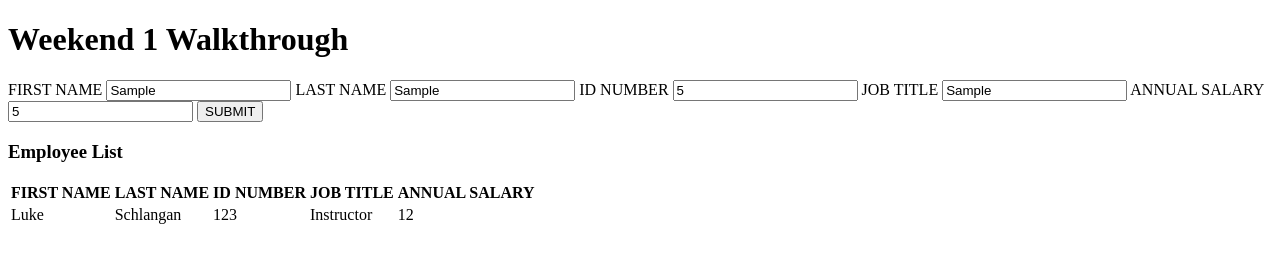
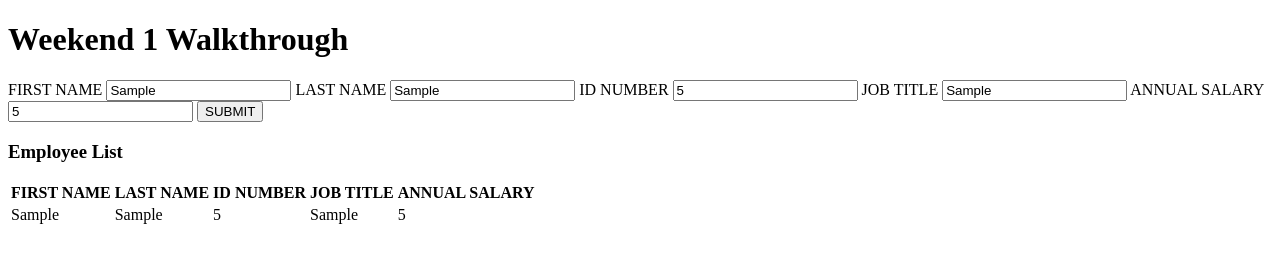
Before and after one commit to cjaro/weekend-one-walkthrough, a plain HTML site: page index.html in a window 1280 px wide. Both pictures are taken after typing "Sample", "Sample", "5", "Sample", "5" into the empty fields and a click on the button "SUBMIT". Drawn offline with Linux system fonts and the light colour scheme.

Commit message:
Adding new employee finctionality

```diff
--- a/client.js
+++ b/client.js
@@ -0,0 +1,21 @@
+$(document).ready(function(){ //waits for DOM  (HTML & CSS) to completely load
+  $('#submitNewEmployee').on('click', function(){   // event listener on submitNewEmployee button
+    // declaring variables and retrieving values from input boxes
+    var firstName = $('#firstName').val();
+    var lastName = $('#lastName').val();
+    var idNumber = $('#idNumber').val();
+    var jobTitle = $('#jobTitle').val();
+    var annualSalary = $('#annualSalary').val();
+
+    // adds new employee row to DOM
+    $('#employeeTableBody').append(
+      '<tr>' +
+        '<td>' + firstName + '</td>' +
+        '<td>' + lastName + '</td>' +
+        '<td>' + idNumber + '</td>' +
+        '<td>' + jobTitle + '</td>' +
+        '<td>' + annualSalary + '</td>' +
+      '</tr>'
+    );
+  });
+});
--- a/index.html
+++ b/index.html
@@ -1,25 +1,25 @@
 <!DOCTYPE html>
 <html>
 <head>
-  <meta charset="utf-8">
+  <meta charset='utf-8'>
   <title>Weekend 1 Walkthrough</title>
-  <script src="vendor/jquery.js" charset="utf-8"></script>
-  <script src="client.js" charset="utf-8"></script>
+  <script src='vendor/jquery.js' charset='utf-8'></script>
+  <script src='client.js' charset='utf-8'></script>
 </head>
 <body>
   <h1>Weekend 1 Walkthrough</h1>
   <!-- New employee form -->
-  <label for="firstName">FIRST NAME</label>
-  <input type="text" name="firstName" placeholder="enter first name" id="firstName">
-  <label for="lastName">LAST NAME</label>
-  <input type="text" name="lastName" placeholder="enter last name" id="lastName">
-  <label for="idNumber">ID NUMBER</label>
-  <input type="number" name="idNumber" placeholder="enter ID number" id="idNumber">
-  <label for="jobTitle">JOB TITLE</label>
-  <input type="text" name="jobTitle" placeholder="enter job title" id="jobTitle">
-  <label for="annualSalary">ANNUAL SALARY</label>
-  <input type="number" name="annualSalary" placeholder="enter annual salary" id="annualSalary">
-  <button type ="button" id="submitNewEmployee">SUBMIT</button>
+  <label for='firstName'>FIRST NAME</label>
+  <input type='text' name='firstName' placeholder='enter first name' id='firstName'>
+  <label for='lastName'>LAST NAME</label>
+  <input type='text' name='lastName' placeholder='enter last name' id='lastName'>
+  <label for='idNumber'>ID NUMBER</label>
+  <input type='number' name='idNumber' placeholder='enter ID number' id='idNumber'>
+  <label for='jobTitle'>JOB TITLE</label>
+  <input type='text' name='jobTitle' placeholder='enter job title' id='jobTitle'>
+  <label for='annualSalary'>ANNUAL SALARY</label>
+  <input type='number' name='annualSalary' placeholder='enter annual salary' id='annualSalary'>
+  <button type ='button' id='submitNewEmployee'>SUBMIT</button>
   <!-- table of employees -->
   <h3>Employee List</h3>
   <table>
@@ -31,12 +31,7 @@
         <th>JOB TITLE</th>
         <th>ANNUAL SALARY</th>
       </tr>
-      <tbody>
-        <td>Luke</td>
-        <td>Schlangan</td>
-        <td>123</td>
-        <td>Instructor</td>
-        <td>12</td>
+      <tbody id='employeeTableBody'>
       </tbody>
     </thead>
   </table>
```
